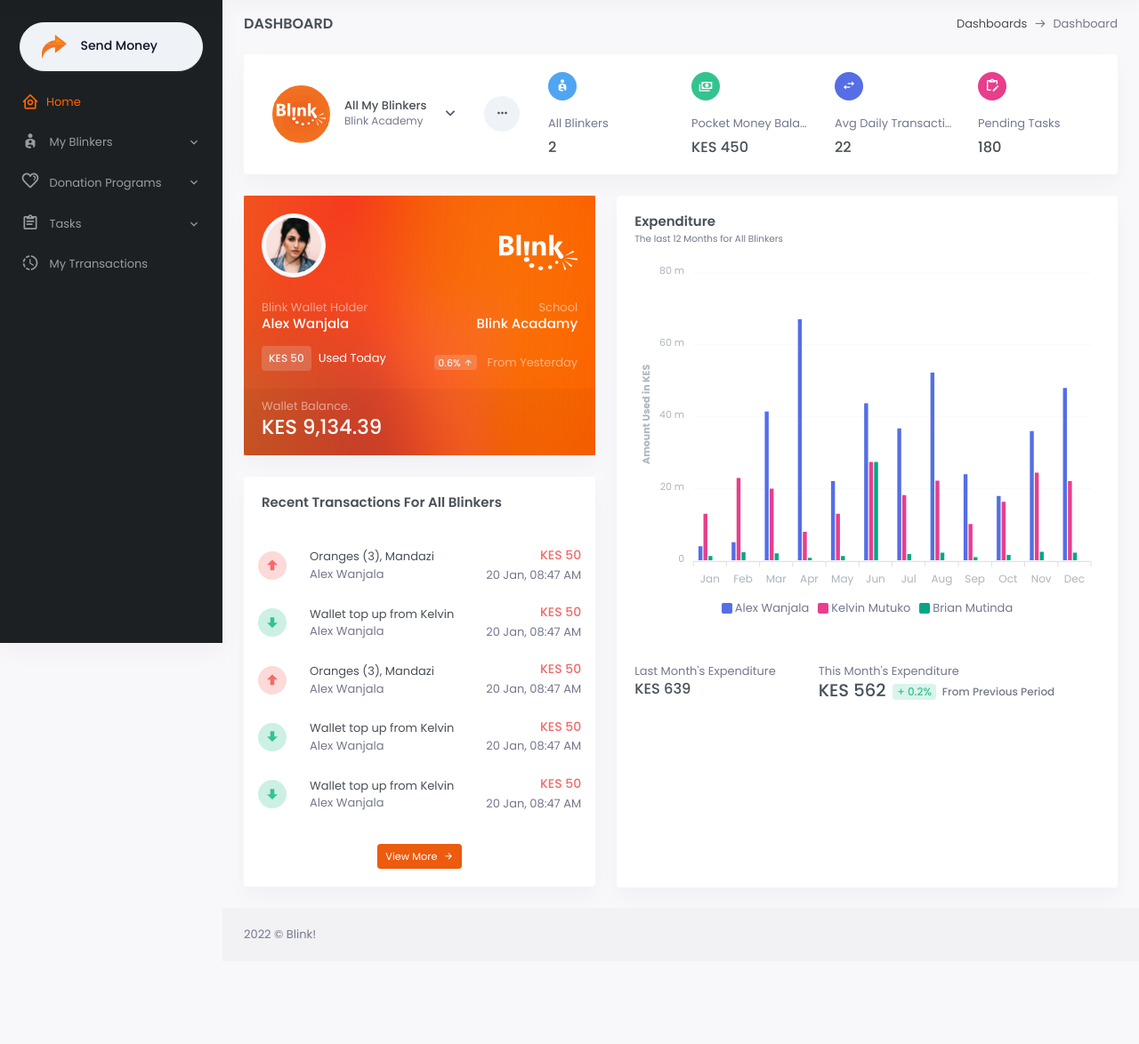
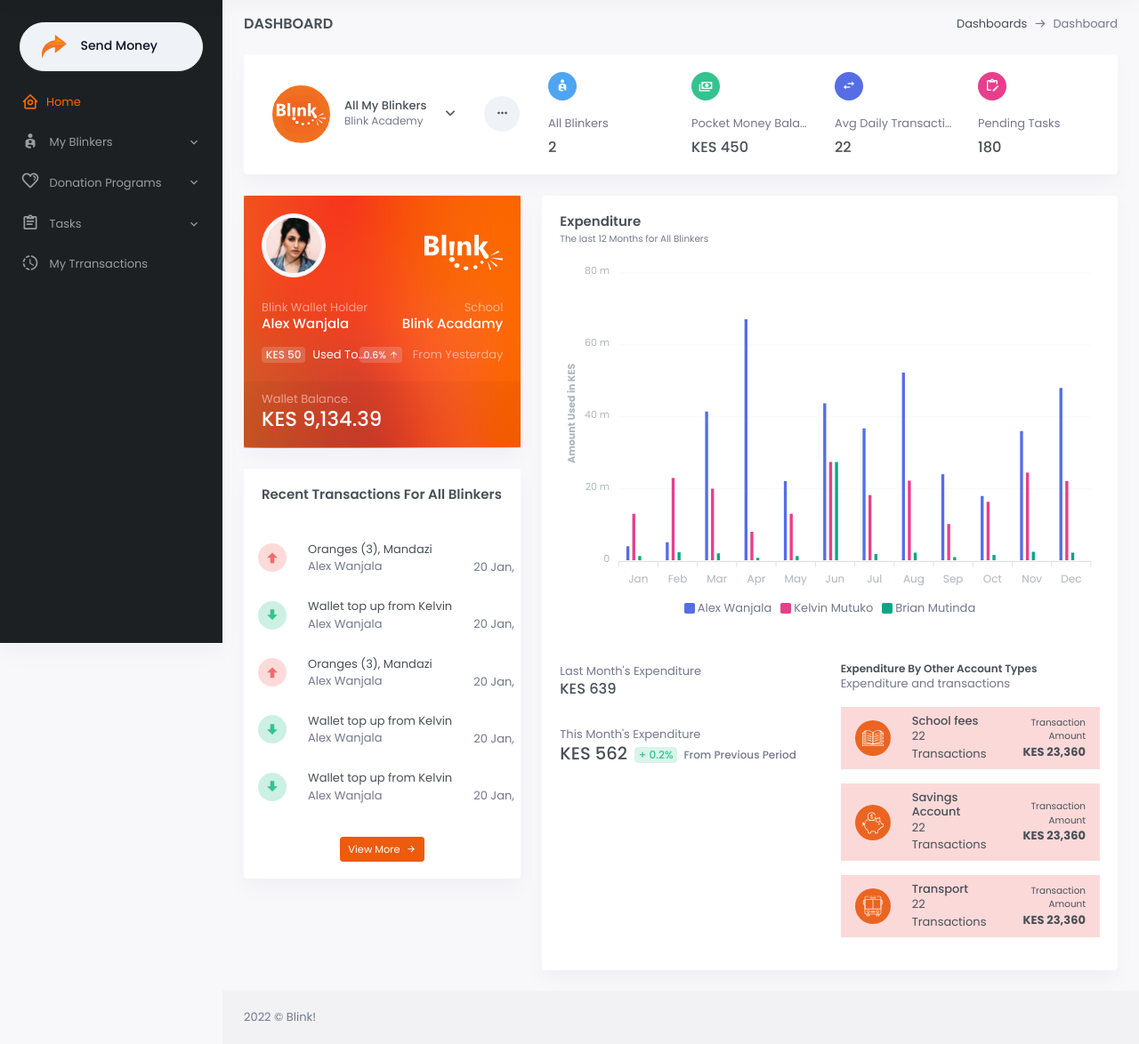
Before and after one commit to OzzayNetwork/blink-guardians-portal, a plain HTML site: page index.html in a window 1280 px wide. Shown: the part 77-1251 px from the top of the page at 89% size. Before the commit the page ends 1158 px from the top, so only its background shows below. Drawn offline with nearby package versions, Linux system fonts and the light colour scheme.

Commit message:
kelvin: the index page

```diff
--- a/index.html
+++ b/index.html
@@ -900,7 +900,7 @@
 
 
                     <div class="row">
-                        <div class="col-md-5 col-sm-12 px-sm-30px">
+                        <div class="col-md-6 col-lg-4 col-sm-12 px-sm-30px">
                             <div class="row">
                                 <div class="col-12 d-non ">
                                     <div class="card bg-primary bg-primary-blink blink-card-bg">
@@ -934,12 +934,12 @@
                                             <div class="row">
                                                 <div class="col-6">
                                                     <div class="d-flex align-items-center">
-                                                        <span class="badge  badge-soft-light font-size-12 p-2"> KES 50 </span> <span class="ms-2 mb-0 pb-0 text-truncate text-white">Used Today</span>
+                                                        <span class="badge  badge-soft-light font-size-12"> KES 50 </span> <span class="ms-2 mb-0 pb-0 text-truncate text-white">Used Today</span>
 
                                                     </div>
                                                 </div>
-                                                <div class="col-6 d-flex align-items-end justify-content-end">
-                                                    <span class="mt-0 mb-0"><span class="badge badge-soft-light font-size-11 me-2"> 0.6% <i class="mdi mdi-arrow-up"></i> </span> <span class="text-white opacity-50">From Yesterday</span></span>
+                                                <div class="col-6 d-flex align-items-end justify-content-end text-right">
+                                                    <span class="mt-0 mb-0 text-nowrap"><span class="badge badge-soft-light font-size-11 me-2"> 0.6% <i class="mdi mdi-arrow-up"></i> </span> <span class="text-white opacity-50">From Yesterday</span></span>
 
                                                 </div>
                                             </div>
@@ -1006,7 +1006,7 @@
                                                             </th>
                                                             <td>
                                                                 <div class="text-truncate">
-                                                                    Oranges (3), Mandazi
+                                                                   <span class="text-truncate">Oranges (3), Mandazi</span>
                                                                 </div>
                                                                 <p class="text-muted p-0 m-0">Alex Wanjala</p>
                                                             </td>
@@ -1117,7 +1117,7 @@
                                 </div>
                             </div>
                         </div>
-                        <div class="col-md-7 col-sm-12 px-sm-30px">
+                        <div class="col-md-6 col-lg-8 col-sm-12 px-sm-30px">
                             <div class="card expenditure-card">
                                 <div class="card-body">
                                     <h4 class="card-title mb-0">Expenditure</h4>
@@ -1127,10 +1127,10 @@
                                             <div id="member-salary-chart" class="apex-charts" dir="ltr"></div>
                                         </div>
 
-                                        <div class="col-lg-12">
+                                        <div class="col-lg-6 col-6 col-sm-12 mb-3">
                                             <div class="text-muted pt-5">
                                                 <div class="row">
-                                                    <div class="col-auto">
+                                                    <div class="col-auto mb-4">
                                                         <div class="text-capitalize pe-4">
                                                             <p class="mb-0">Last month's Expenditure</p>
                                                             <h5>KES 639</h5>
@@ -1153,6 +1153,74 @@
 
 
 
+
+                                                </div>
+                                            </div>
+                                        </div>
+                                        <div class="col-lg-6 col-6 col-sm-12">
+                                            <h4 class="card-title font-12px pt-5 mb-0 ">Expenditure By Other Account Types</h4>
+                                            <p class="text-muted">Expenditure and transactions </p>
+                                            <div>
+                                                <div class="bg-danger bg-soft px-3 py-2 mb-3 d-flex align-items-center justify-content-between">
+
+
+                                                        <div class="d-flex align-items-center">
+                                                            <div class="me-3">
+
+                                                                <img class="me-2" src="assets/images/blink-accounts/alternate/schoolFees.svg" alt="" height="40px"/>
+                                                           </div>
+                                                            <div>
+                                                                <h6 class="mb-0 text-capittalize">School fees</h6>
+                                                                <p class="mb-0 p-0">22 Transactions</p>
+                                                            </div>
+                                                        </div>
+
+                                                       <div class="text-right ms-3 d-flex flex-column">
+                                                            <small class="mb-0 pb-0">Transaction Amount</small>
+                                                            <strong class="">KES 23,360</strong>
+                                                       </div>
+
+                                                </div>
+
+                                                <div class="bg-danger bg-soft px-3 py-2 mb-3 d-flex align-items-center justify-content-between">
+
+
+                                                    <div class="d-flex align-items-center">
+                                                        <div class="me-3">
+
+                                                            <img class="me-2" src="assets/images/blink-accounts/alternate/savings.svg" alt="" height="40px"/>
+                                                       </div>
+                                                        <div>
+                                                            <h6 class="mb-0 text-capittalize">Savings Account</h6>
+                                                            <p class="mb-0 p-0">22 Transactions</p>
+                                                        </div>
+                                                    </div>
+
+                                                   <div class="text-right ms-3 d-flex flex-column">
+                                                        <small class="mb-0 pb-0">Transaction Amount</small>
+                                                        <strong class="">KES 23,360</strong>
+                                                   </div>
+
+                                                </div>
+
+                                                <div class="bg-danger bg-soft px-3 py-2 mb-3 d-flex align-items-center justify-content-between">
+
+
+                                                    <div class="d-flex align-items-center">
+                                                        <div class="me-3">
+
+                                                            <img class="me-2" src="assets/images/blink-accounts/alternate/transport.svg" alt="" height="40px"/>
+                                                       </div>
+                                                        <div>
+                                                            <h6 class="mb-0 text-capittalize">Transport</h6>
+                                                            <p class="mb-0 p-0">22 Transactions</p>
+                                                        </div>
+                                                    </div>
+
+                                                   <div class="text-right ms-3 d-flex flex-column">
+                                                        <small class="mb-0 pb-0">Transaction Amount</small>
+                                                        <strong class="">KES 23,360</strong>
+                                                   </div>
 
                                                 </div>
                                             </div>
```
Also changed, not shown: assets/images/blink-accounts/alternate/savings.svg (added), assets/images/blink-accounts/alternate/schoolFees.svg (added), assets/images/blink-accounts/alternate/transport.svg (added).
